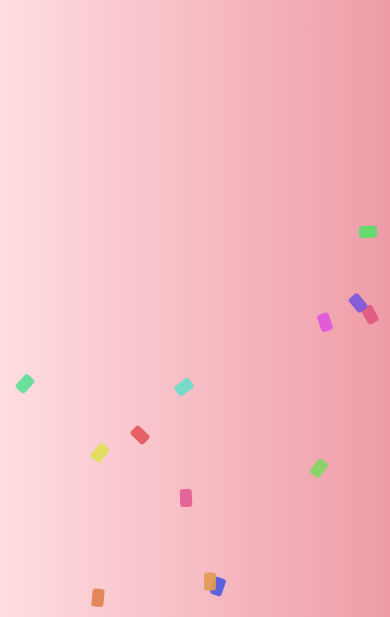
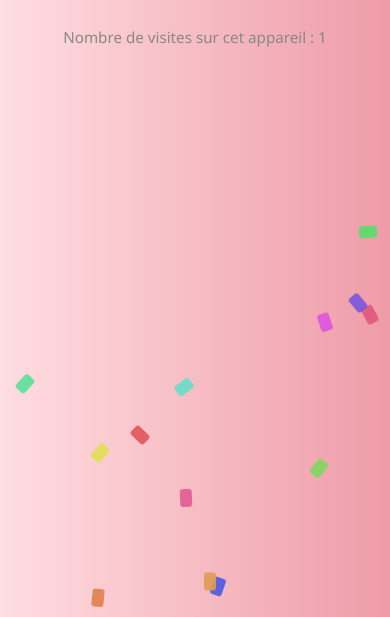
Before and after one commit to AMDKER/LidiaBirthday, a plain HTML site: page index.html in a window 390 px wide. Shown: the part 227-844 px from the top of the page. Drawn offline with Linux system fonts and the light colour scheme.

Commit message:
update total visite

```diff
--- a/index.html
+++ b/index.html
@@ -35,6 +35,7 @@
       Ton navigateur ne supporte pas l'audio.
     </audio>
     <button id="toggle-music" class="btn">🎵 Activer la musique</button>
+    <div id="visit-counter" class="visit-counter"></div>
   </div>
   <script src="script.js"></script>
   <script>
@@ -51,6 +52,13 @@
       }
       isPlaying = !isPlaying;
     });
+    // Compteur de visites local
+    const visitKey = 'visitCount';
+    let count = localStorage.getItem(visitKey);
+    if (!count) count = 0;
+    count++;
+    localStorage.setItem(visitKey, count);
+    document.getElementById('visit-counter').textContent = `Nombre de visites sur cet appareil : ${count}`;
   </script>
 </body>
 </html>
--- a/style.css
+++ b/style.css
@@ -106,6 +106,13 @@ body {
 
 /* Responsive styles */
 @media (max-width: 600px) {
+/* Compteur de visites */
+.visit-counter {
+  margin-top: 30px;
+  font-size: 0.95rem;
+  color: #888;
+  text-align: center;
+}
   body {
     padding: 0 2px;
     font-size: 16px;
```
